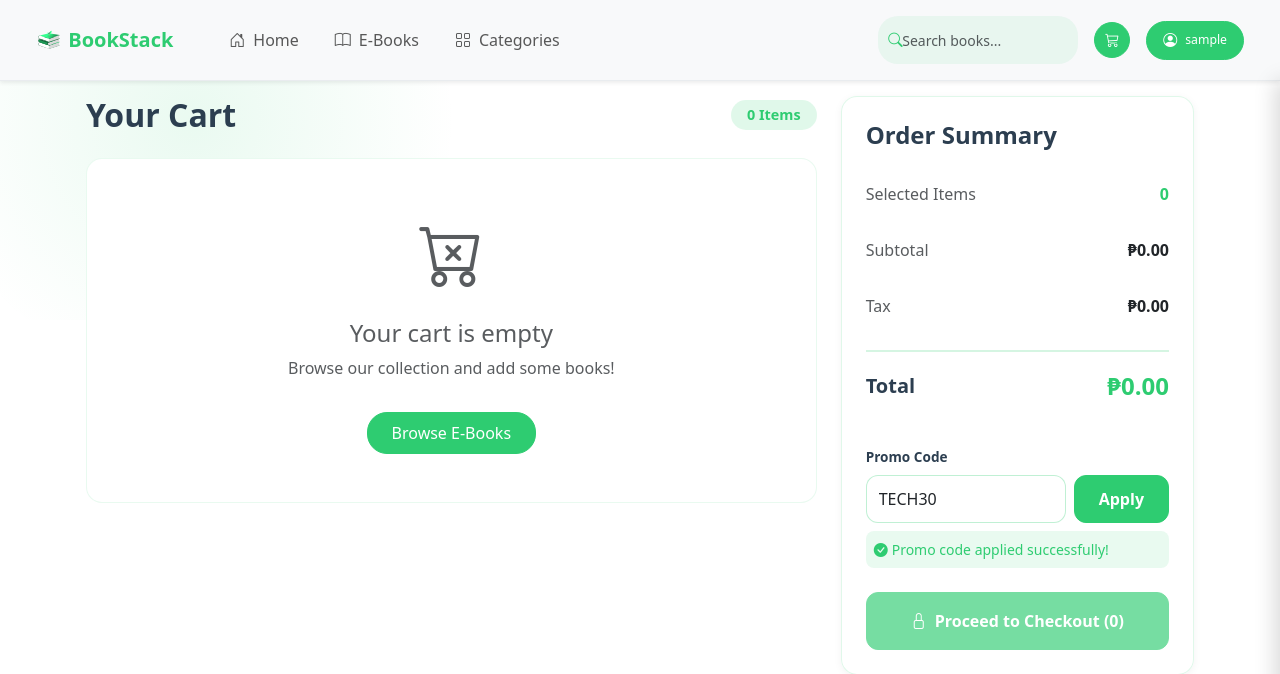
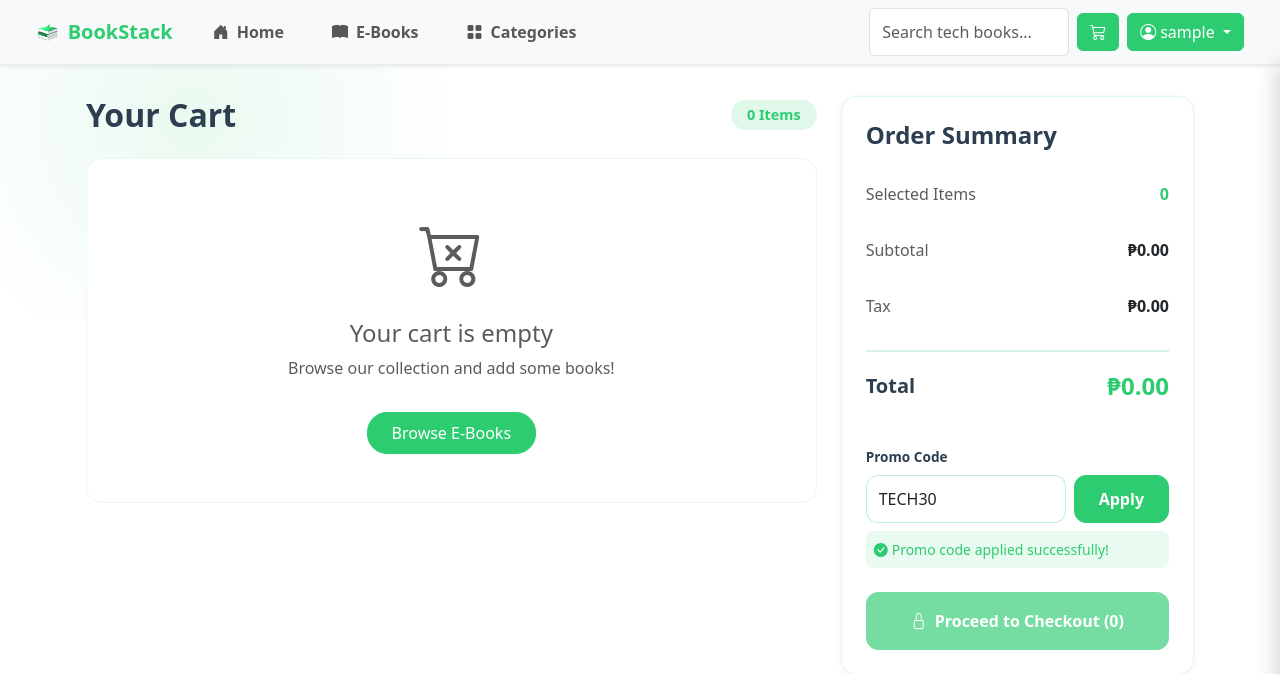
Before and after one commit to Hiro-Setsuya/BookStack, a PHP site: page /cart.php in a window 1280 px wide. Shown: the top 674 px of the page. Run offline with PHP 8.4, Linux system fonts and the light colour scheme; the visitor is signed in with stand-in values (Sample User, id 1); data that the repository does not hold is empty.

Commit message:
fix navbar

```diff
--- a/cart.php
+++ b/cart.php
@@ -147,78 +147,68 @@ $total = $subtotal - $discount_amount + $tax;
 
 <body>
   <!-- navbar -->
-  <nav class="navbar navbar-expand-lg shadow-sm fixed-top px-4 py-3 bg-light">
+  <nav id="navbar" class="navbar navbar-expand-lg shadow-sm fixed-top px-sm-4 px-1 py-2 bg-light">
     <div class="container-fluid">
-      <a href="index.php" class="navbar-brand d-flex align-items-center gap-2">
-        <img src="assets/logo.svg" height="28" alt="Logo">
-        <span style="font-weight:700; color: var(--primary-color);">BookStack</span>
-      </a>
-      <div class="ms-auto d-flex align-items-center gap-2">
+      <div class="navbar-brand fw-bold text-green">
+        <img src="assets/logo.svg" height="25" alt="Logo">
+        <span>BookStack</span>
+      </div>
+      <div class="ms-auto">
         <?php if (isset($_SESSION['user_id'])): ?>
-          <a href="profile.php" class="btn btn-sm btn-green d-lg-none">
-            <i class="bi bi-person-circle"></i>
+          <a href="profile.php" class="btn btn-green d-lg-none d-inline-block me-2">
+            <i class="bi bi-person-circle me-1"></i><?php echo htmlspecialchars($_SESSION['user_name']); ?>
           </a>
         <?php else: ?>
-          <a href="login.php" class="btn btn-sm btn-green d-lg-none">Sign In</a>
+          <a href="login.php" class="btn btn-green d-lg-none d-inline-block me-2">Sign In</a>
         <?php endif; ?>
-        <button class="navbar-toggler border-0 p-0" type="button" data-bs-toggle="collapse" data-bs-target="#navbarNav">
+        <button class="navbar-toggler" type="button" data-bs-toggle="collapse" data-bs-target="#navbarNav"
+          aria-controls="navbarNav" aria-expanded="false" aria-label="Toggle navigation">
           <span class="navbar-toggler-icon"></span>
         </button>
       </div>
       <div class="collapse navbar-collapse" id="navbarNav">
-        <ul class="navbar-nav ms-lg-4 gap-1">
-          <li class="nav-item">
-            <a class="nav-link px-3 py-2" href="index.php">
-              <i class="bi bi-house-door me-2"></i>Home
+        <ul class="navbar-nav">
+          <li class="nav-item px-lg-3">
+            <a class="nav-link fw-semibold" href="index.php">
+              <i class="bi bi-house-door-fill me-2"></i>Home
             </a>
           </li>
-          <li class="nav-item">
-            <a class="nav-link px-3 py-2" href="ebooks.php">
-              <i class="bi bi-book me-2"></i>E-Books
+          <li class="nav-item px-lg-3">
+            <a class="nav-link fw-semibold" href="ebooks.php">
+              <i class="bi bi-book-fill me-2"></i>E-Books
             </a>
           </li>
-          <li class="nav-item">
-            <a class="nav-link px-3 py-2" href="ebook-details.php">
-              <i class="bi bi-grid me-2"></i>Categories
+          <li class="nav-item px-lg-3">
+            <a class="nav-link fw-semibold" href="ebook-details.php">
+              <i class="bi bi-grid-fill me-2"></i>Categories
             </a>
           </li>
-          <li class="nav-item d-lg-none">
-            <a class="nav-link px-3 py-2 active" aria-current="page" href="cart.php">
-              <i class="bi bi-cart3 me-2"></i>Cart
+          <li class="nav-item px-lg-3 d-inline-block d-lg-none">
+            <a class="nav-link fw-semibold text-green" href="cart.php">
+              <i class="bi bi-cart3-fill me-2"></i>Cart
             </a>
           </li>
         </ul>
       </div>
-      <div class="ms-auto d-none d-lg-flex align-items-center gap-3">
-        <div class="position-relative">
-          <i class="bi bi-search position-absolute" style="left: 10px; top: 50%; transform: translateY(-50%); color: #2ecc71; font-size: 0.9rem;"></i>
-          <input class="form-control form-control-sm ps-4 py-2 border-0" type="text" placeholder="Search books..." style="width: 200px; background-color: rgba(46, 204, 113, 0.08); border-radius: 20px; font-size: 0.875rem;">
-        </div>
-        <a href="cart.php" class="btn btn-sm btn-green d-flex align-items-center justify-content-center position-relative" style="width: 36px; height: 36px; border-radius: 50%; padding: 0;">
-          <i class="bi bi-cart3"></i>
-          <?php if ($cart_count > 0): ?>
-            <span class="position-absolute top-0 start-100 translate-middle badge rounded-pill bg-danger" style="font-size: 0.65rem;">
-              <?php echo $cart_count; ?>
-            </span>
-          <?php endif; ?>
-        </a>
+      <div class="ms-auto d-none d-lg-flex align-items-center">
+        <input class="form-control me-2" type="text" placeholder="Search tech books..." style="width: 200px;">
+        <a href="cart.php" class="btn btn-green me-2"><i class="bi bi-cart3"></i></a>
         <?php if (isset($_SESSION['user_id'])): ?>
           <div class="dropdown">
-            <button class="btn btn-sm btn-green d-flex align-items-center gap-2 px-3 py-2" type="button" id="userDropdown" data-bs-toggle="dropdown" data-bs-auto-close="outside" aria-expanded="false" style="border-radius: 20px;">
-              <i class="bi bi-person-circle"></i>
-              <span class="small"><?php echo htmlspecialchars($_SESSION['user_name']); ?></span>
+            <button id="userDropdown" class="btn btn-green dropdown-toggle text-nowrap" type="button" data-bs-toggle="dropdown" aria-expanded="false">
+              <i class="bi bi-person-circle me-1"></i><?php echo htmlspecialchars($_SESSION['user_name']); ?>
             </button>
-            <ul class="dropdown-menu dropdown-menu-end shadow border-0 mt-2" aria-labelledby="userDropdown" style="border-radius: 12px; min-width: 180px;">
-              <li><a class="dropdown-item py-2 px-3" href="profile.php"><i class="bi bi-person me-2"></i>Profile</a></li>
-              <li><a class="dropdown-item py-2 px-3" href="orders.php"><i class="bi bi-bag me-2"></i>Orders</a></li>
+            <ul class="dropdown-menu dropdown-menu-end" aria-labelledby="userDropdown">
+              <li><a class="dropdown-item" href="profile.php"><i class="bi bi-person me-2"></i>Profile</a></li>
+              <li><a class="dropdown-item" href="orders.php"><i class="bi bi-bag me-2"></i>Orders</a></li>
               <li>
-                <hr class="dropdown-divider my-1">
+                <hr class="dropdown-divider">
               </li>
-              <li><a class="dropdown-item py-2 px-3 text-danger" href="logout.php"><i class="bi bi-box-arrow-right me-2"></i>Logout</a></li>
+              <li><a class="dropdown-item" href="logout.php"><i class="bi bi-box-arrow-right me-2"></i>Logout</a></li>
             </ul>
           </div>
         <?php else: ?>
-          <a href="login.php" class="btn btn-sm btn-green px-4 py-2" style="border-radius: 20px;">Sign In</a>
+          <a href="login.php" class="btn btn-green text-nowrap">Sign In</a>
         <?php endif; ?>
       </div>
     </div>
```
